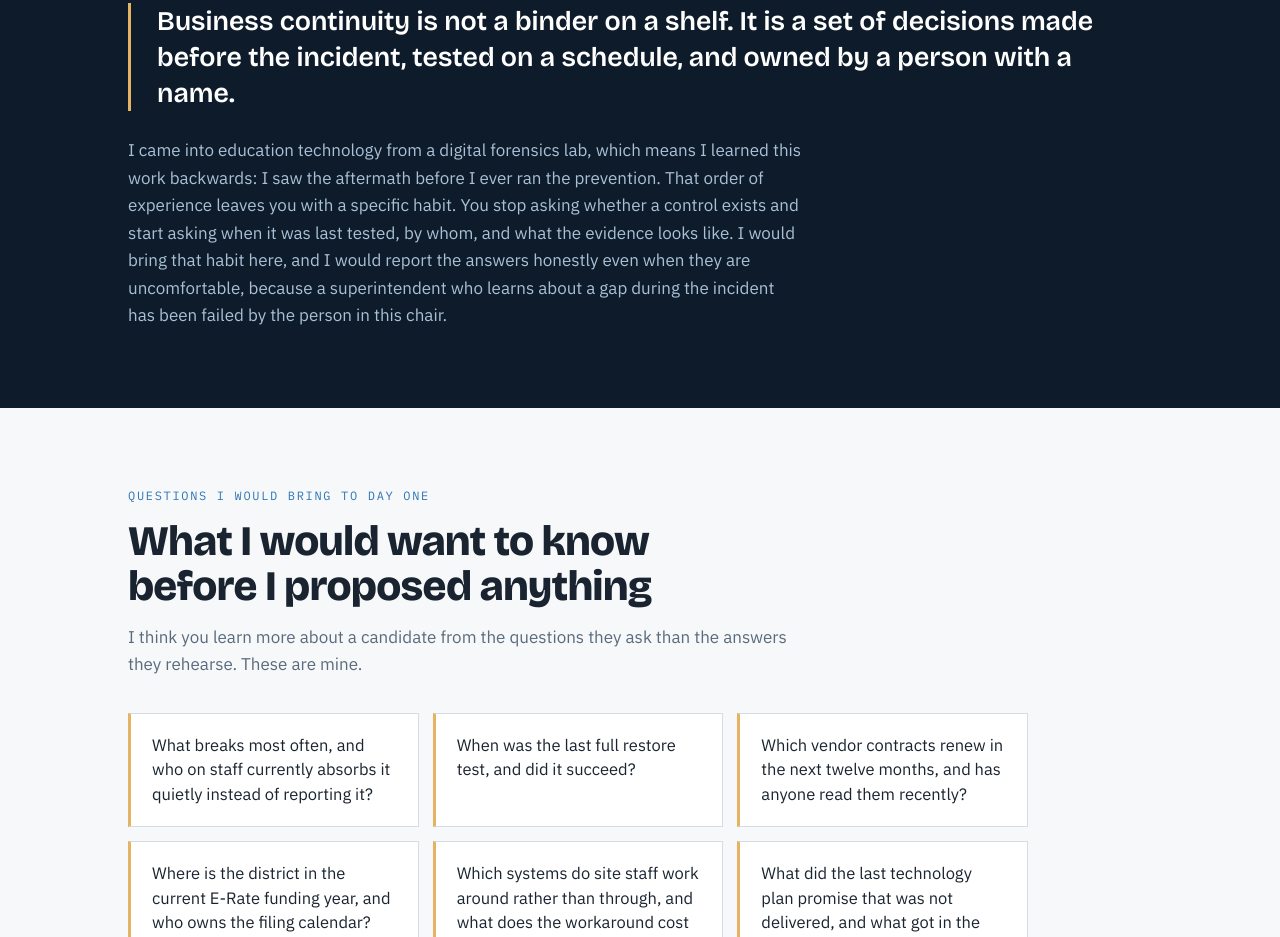
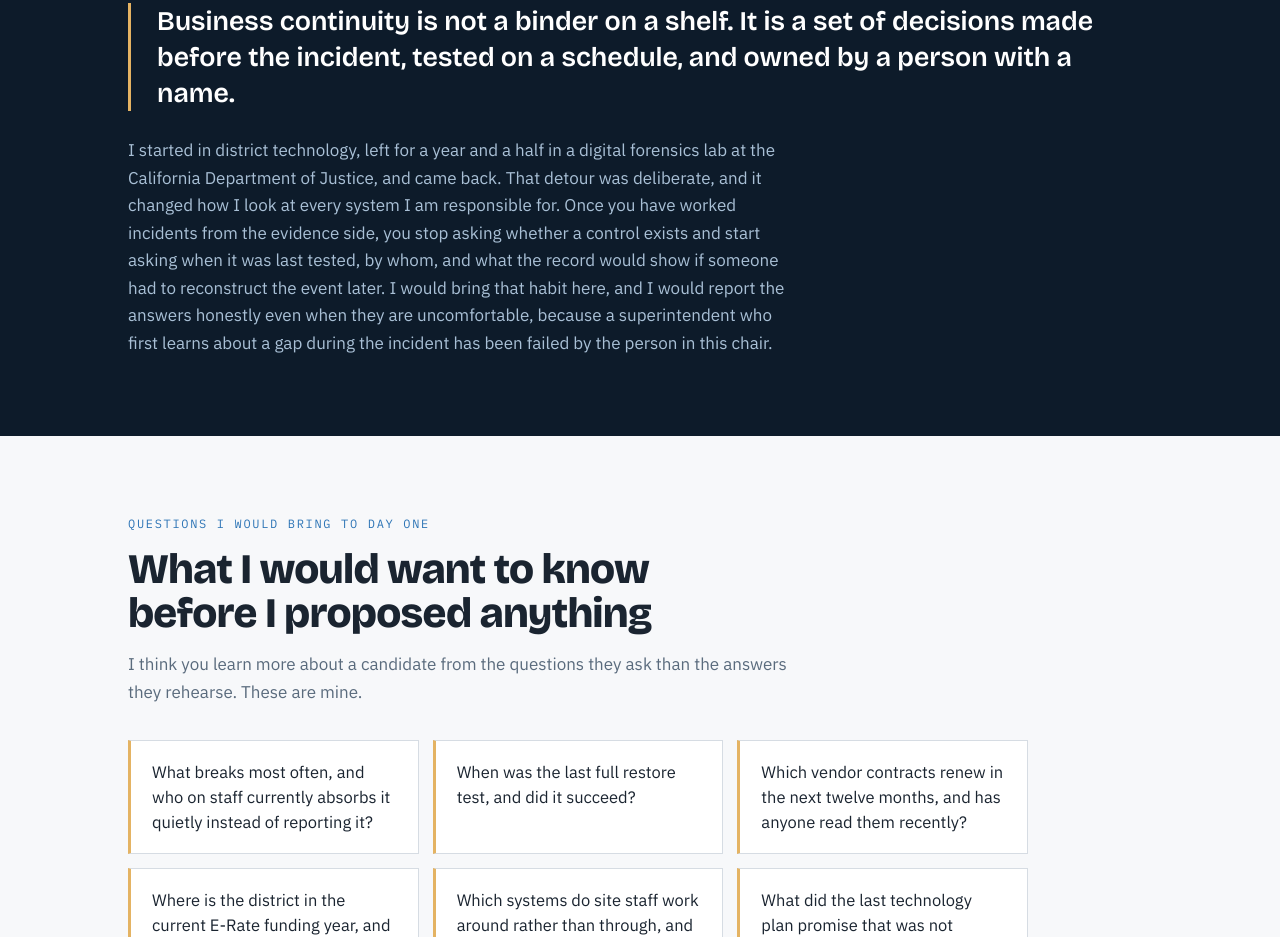
Before and after one commit to CEB1991/ceb1991.github.io, a plain HTML site: page nsd/index.html in a window 1280 px wide. Shown: the part 3850-4787 px from the top of the page. Drawn offline with nearby package versions, Linux system fonts and the light colour scheme.

Commit message:
Add files via upload

```diff
--- a/nsd/index.html
+++ b/nsd/index.html
@@ -446,7 +446,7 @@
     <h2>The unglamorous half of this job is the half that matters</h2>
     <p class="sec-intro">Districts the size of National School District are now targeted deliberately. Attackers know that a small district holds the same student records as a large one and usually has a fraction of the staff protecting them.</p>
     <blockquote>Business continuity is not a binder on a shelf. It is a set of decisions made before the incident, tested on a schedule, and owned by a person with a name.</blockquote>
-    <p class="after">I came into education technology from a digital forensics lab, which means I learned this work backwards: I saw the aftermath before I ever ran the prevention. That order of experience leaves you with a specific habit. You stop asking whether a control exists and start asking when it was last tested, by whom, and what the evidence looks like. I would bring that habit here, and I would report the answers honestly even when they are uncomfortable, because a superintendent who learns about a gap during the incident has been failed by the person in this chair.</p>
+    <p class="after">I started in district technology, left for a year and a half in a digital forensics lab at the California Department of Justice, and came back. That detour was deliberate, and it changed how I look at every system I am responsible for. Once you have worked incidents from the evidence side, you stop asking whether a control exists and start asking when it was last tested, by whom, and what the record would show if someone had to reconstruct the event later. I would bring that habit here, and I would report the answers honestly even when they are uncomfortable, because a superintendent who first learns about a gap during the incident has been failed by the person in this chair.</p>
   </div>
 </section>
 
```
